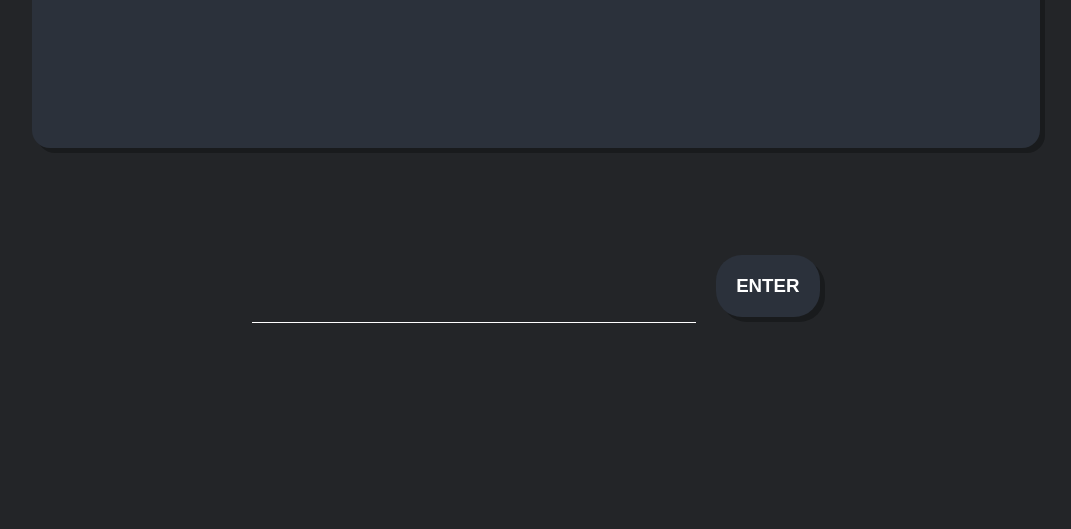
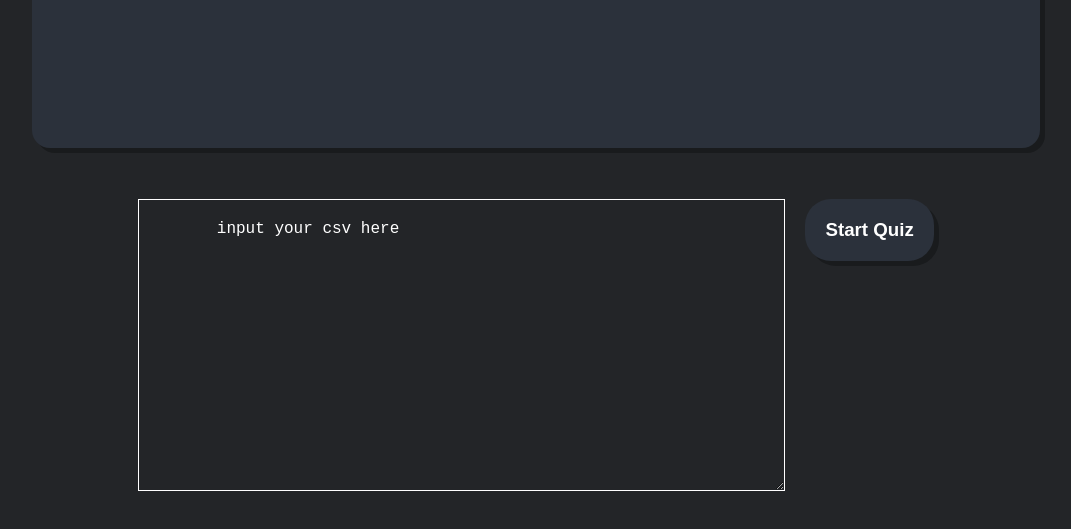
Before and after one commit to BrianJSo/FLARDS, a plain HTML site: page index.html in a window 1280 px wide. Shown: the part 413-942 px from the top of the page, without its empty margins (104-1175 px from the left). Before the commit the page ends 872 px from the top, so only its background shows below. Drawn offline with Linux system fonts and the light colour scheme.

Commit message:
csv input

```diff
--- a/index.html
+++ b/index.html
@@ -10,9 +10,17 @@
     <h1 class="maintext">FLARDS</h1>
     <p class="subtext">a portmanteau for flash cards</p>
   </div>
-  <div class="answer">
-    <input class="input" type="text">
-    <button class="enter">ENTER</button>
+  <div class="answer hide">
+    <input class="input" placeholder="answer here..." type="text">
+    <button class="btn">ENTER</button>
+  </div>
+  <div class="csv">
+    <textarea class="input" placeholder="enter your csv here" name="" id="">
+      input your csv here
+    </textarea>
+    <button class="btn">
+      Start Quiz
+    </button>
   </div>
 </body>
 </html>
--- a/styles.css
+++ b/styles.css
@@ -17,6 +17,35 @@ body {
   text-align: center;
 }
 
+.input {
+  background-color: var(--bg1);
+  color: var(--inputTxt);
+  border-color: white;
+  padding: 2%;
+}
+
+.input::placeholder {
+  font-weight: lighter;
+  font-size: 80%;
+}
+
+.btn {
+  background-color: var(--card);
+  box-shadow: 5px 5px var(--shadow);
+  color: var(--inputTxt);
+  margin-left: 2%;
+  padding: 2%;
+  border-radius: 26px;
+  border-width: 0;
+  width: fit-content;
+  font-size: 65%;
+  font-weight: bolder;
+}
+
+.btn:active {
+  box-shadow: inset 5px 5px var(--shadow);
+}
+
 .div1 {
   border-radius: 18px;
   background-color: var(--card);
@@ -34,15 +63,27 @@ body {
   margin: 0;
 }
 
+.csv {
+  display: flex;
+  margin-top: 5%;
+  justify-content: center;
+  align-items:start;
+}
+
+.csv .input {
+  width: 60%;
+  height: 250px;
+  font-size: large
+}
+
 .answer {
   display: flex;
-  /* flex-direction: column; */
   margin-top: 10%;
   justify-content: center;
   align-items: center;
 }
 
-.input {
+.answer .input {
   background-color: var(--bg1);
   color: var(--inputTxt);
   outline: 0;
@@ -55,19 +96,6 @@ body {
   text-align:center
 }
 
-.enter {
-  background-color: var(--card);
-  box-shadow: 5px 5px var(--shadow);
-  color: var(--inputTxt);
-  margin-left: 2%;
-  padding: 2%;
-  border-radius: 26px;
-  border-width: 0;
-  width: fit-content;
-  font-size: 65%;
-  font-weight: bolder;
+.hide {
+  display: none;
 }
-
-.enter:active {
-  box-shadow: inset 5px 5px var(--shadow);
-}
```
